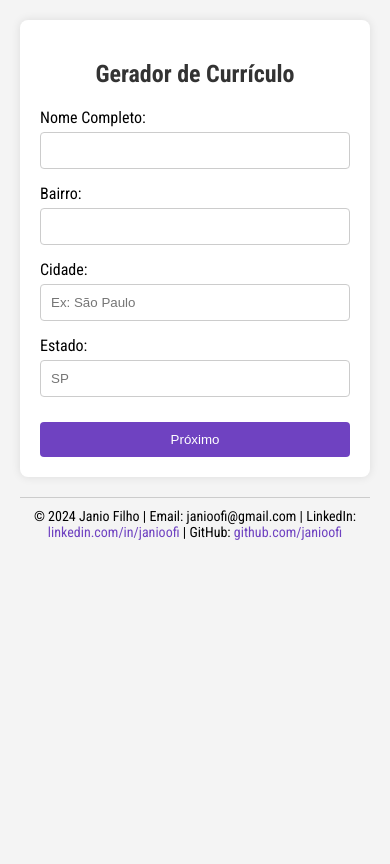
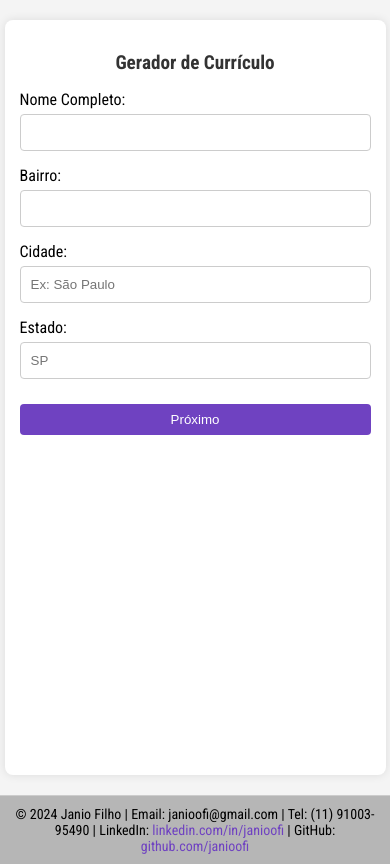
Before and after one commit to janioofi/curriculo-generator-dashboard, a plain HTML site: page index.html in a window 390 px wide. Drawn offline with Linux system fonts and the light colour scheme.

Commit message:
Footer ajustado

```diff
--- a/assets/styles.css
+++ b/assets/styles.css
@@ -1,19 +1,27 @@
 @import url('https://fonts.googleapis.com/css2?family=Roboto+Condensed:ital,wght@0,100..900;1,100..900&display=swap');
 
+html, body {
+    height: 100%; /* Garante que o html e o body ocupem 100% da altura da tela */
+    margin: 0;
+}
+
 body {
+    display: flex;
+    flex-direction: column; /* Alinha os elementos verticalmente */
     font-family: 'Roboto Condensed', Arial, sans-serif;
     background-color: #f4f4f4;
-    margin: 0;
-    padding: 20px;
+    padding-top: 20px;
 }
 
 .container {
-    max-width: 600px;
+    max-width: 600px; /* Define uma largura máxima para o container */
+    width: 90%; /* Faz com que o container ocupe 90% da largura da tela */
     margin: auto;
     padding: 20px;
     background: white;
     border-radius: 8px;
     box-shadow: 0 0 10px rgba(0, 0, 0, 0.1);
+    flex: 1; /* Faz com que o container ocupe o espaço disponível */
 }
 
 h2 {
@@ -58,30 +66,30 @@ button {
     border-radius: 4px;
     cursor: pointer;
     margin-top: 10px;
-
-
-
 }
-
 
 button[type="button"] { /* Para os botões que não são de enviar */
     background-color: #5cb85c; /* Cor padrão para botões que não são de enviar */
-    &.next-btn {
+}
+
+button.next-btn {
     background-color: #6f42c1;
 }
-    &.back-btn {
+
+button.back-btn {
     background-color: #472484;
-    }
 }
 
 button[type="button"]:hover {
     background-color: #4cae4c; /* Tom mais escuro para botões que não são de enviar ao passar o mouse */
-    &.next-btn:hover {
+}
+
+button.next-btn:hover {
     background-color: #5a32a1;
 }
-    &.back-btn:hover {
+
+button.back-btn:hover {
     background-color: #3f1f75;
-    }
 }
 
 button[type="submit"] { /* Para o botão de enviar currículo */
@@ -102,11 +110,15 @@ li {
 }
 
 footer {
+    width: 100%; /* Garante que o footer ocupe 100% da largura */
     margin-top: 20px;
-    padding: 10px;
+    padding-top: 10px;
+    padding-bottom: 10px;
     text-align: center;
-    background-color: #f4f4f4; /* Cor de fundo do footer */
+    background-color: #b6b6b6; /* Cor de fundo do footer */
     border-top: 1px solid #ccc; /* Linha superior para separação */
+    position: relative; /* Ajusta a posição do footer */
+    bottom: 0;
 }
 
 footer p {
@@ -122,3 +134,28 @@ footer a {
 footer a:hover {
     text-decoration: underline;
 }
+
+/* Media Queries para Responsividade */
+@media (max-width: 768px) {
+    .container {
+        max-width: 90%; /* Largura máxima para telas menores */
+    }
+
+    h2, h3 {
+        font-size: 1.5rem; /* Reduz o tamanho da fonte dos títulos em telas menores */
+    }
+}
+
+@media (max-width: 480px) {
+    .container {
+        padding: 15px; /* Reduz o padding do container em telas muito pequenas */
+    }
+
+    button {
+        padding: 8px; /* Reduz o padding dos botões em telas muito pequenas */
+    }
+
+    h2, h3 {
+        font-size: 1.2rem; /* Reduz ainda mais o tamanho da fonte dos títulos em telas muito pequenas */
+    }
+}
--- a/index.html
+++ b/index.html
@@ -204,11 +204,11 @@
             </div>
         </form>
     </div>
-
     <footer>
         <p>
             &copy; 2024 Janio Filho |
             Email: janioofi@gmail.com |
+            Tel: (11) 91003-95490 |
             LinkedIn: <a href="https://linkedin.com/in/janioofi" target="_blank">linkedin.com/in/janioofi</a> |
             GitHub: <a href="https://github.com/janioofi" target="_blank">github.com/janioofi</a>
         </p>
```
Lines whose indentation alone changed are shown as unchanged.
